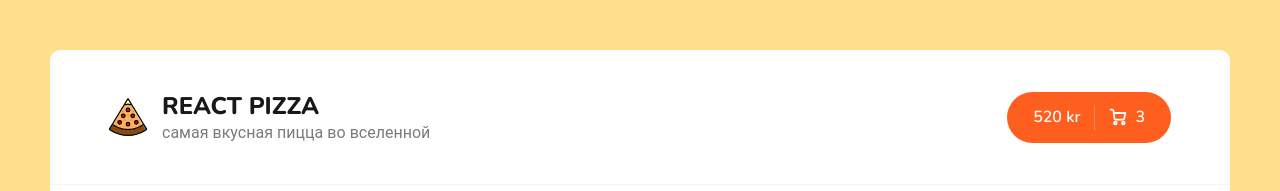
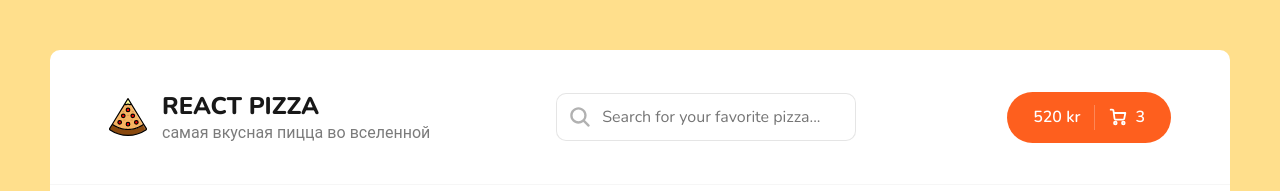
Before and after one commit to Oleksii2005/react-pizza, a React (Create React App) app: page / in a window 1280 px wide. Shown: the top 191 px of the page. Built offline with nearby package versions, Linux system fonts and the light colour scheme; no server answers.

Commit message:
search input component

```diff
--- a/src/components/Header/Header.jsx
+++ b/src/components/Header/Header.jsx
@@ -1,5 +1,6 @@
 import { Link } from "react-router-dom";
 import mainLogo from "../../assets/img/pizza-logo.svg";
+import { Search } from "../Search/Search";
 
 export const Header = () => {
   return (
@@ -14,6 +15,7 @@ export const Header = () => {
             </div>
           </div>
         </Link>
+        <Search />
         <div className="header__cart">
           <Link to="/bucket" className="button button--cart">
             <span>520 kr</span>
--- /dev/null
+++ b/src/components/Search/Search.jsx
@@ -0,0 +1,23 @@
+import styles from "./Search.module.scss";
+
+export const Search = () => {
+  return (
+    <div className={styles.root}>
+      <svg
+        className={styles.icon}
+        height="512"
+        viewBox="0 0 512 512"
+        width="512"
+        xmlns="http://www.w3.org/2000/svg"
+      >
+        <title />
+        <path d="M456.69,421.39,362.6,327.3a173.81,173.81,0,0,0,34.84-104.58C397.44,126.38,319.06,48,222.72,48S48,126.38,48,222.72s78.38,174.72,174.72,174.72A173.81,173.81,0,0,0,327.3,362.6l94.09,94.09a25,25,0,0,0,35.3-35.3ZM97.92,222.72a124.8,124.8,0,1,1,124.8,124.8A124.95,124.95,0,0,1,97.92,222.72Z" />
+      </svg>
+      <input
+        className={styles.input}
+        type="text"
+        placeholder="Search for your favorite pizza..."
+      />
+    </div>
+  );
+};
--- /dev/null
+++ b/src/components/Search/Search.module.scss
@@ -0,0 +1,25 @@
+.root {
+  position: relative;
+}
+.icon {
+  opacity: 0.3;
+  width: 24px;
+  height: 24px;
+  position: absolute;
+  left: 12px;
+  top: 12px;
+}
+
+.input {
+  font-size: 16px;
+  border: 1px solid rgba(0, 0, 0, 0.1);
+  border-radius: 10px;
+  padding: 12px 20px;
+  padding-left: 45px;
+  width: 300px;
+  transition: all 0.15s ease-in-out;
+  &:focus {
+    border: 1px solid rgba(0, 0, 0, 0.3);
+    width: 400px;
+  }
+}
```
